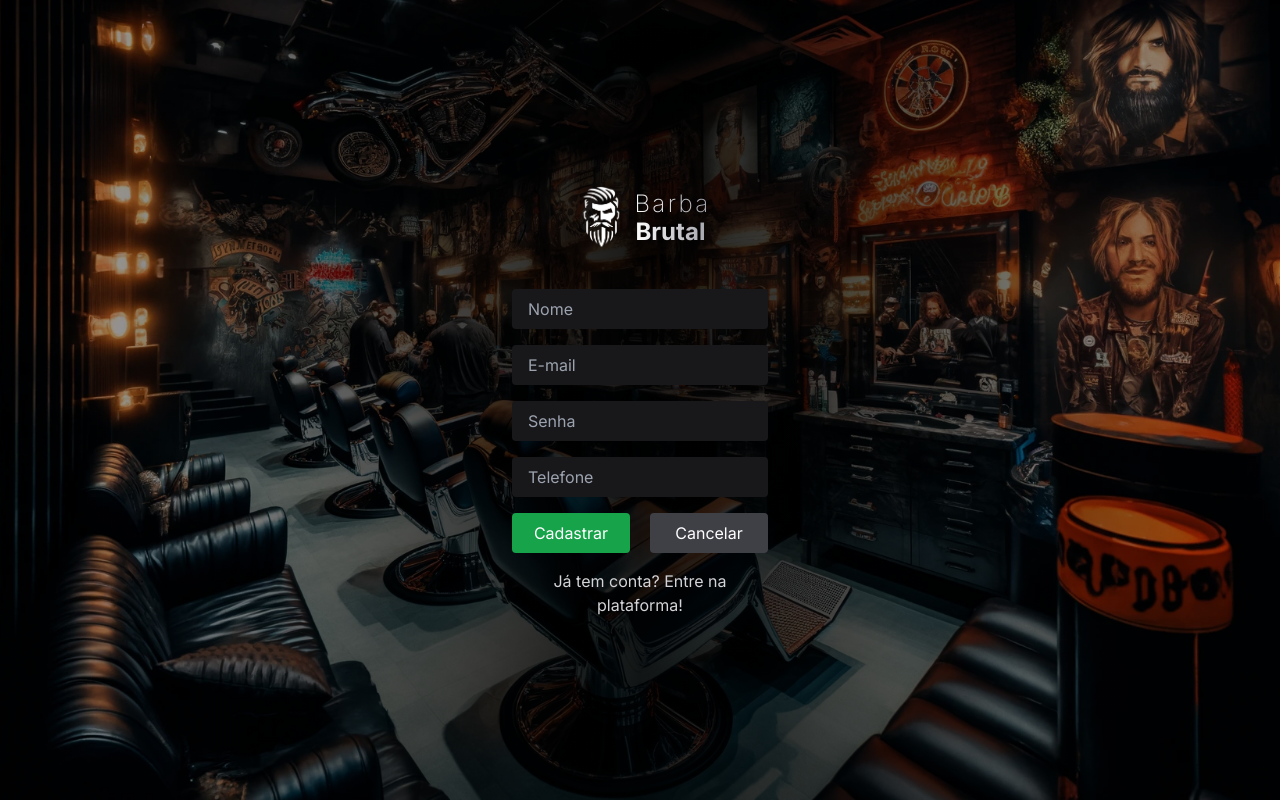
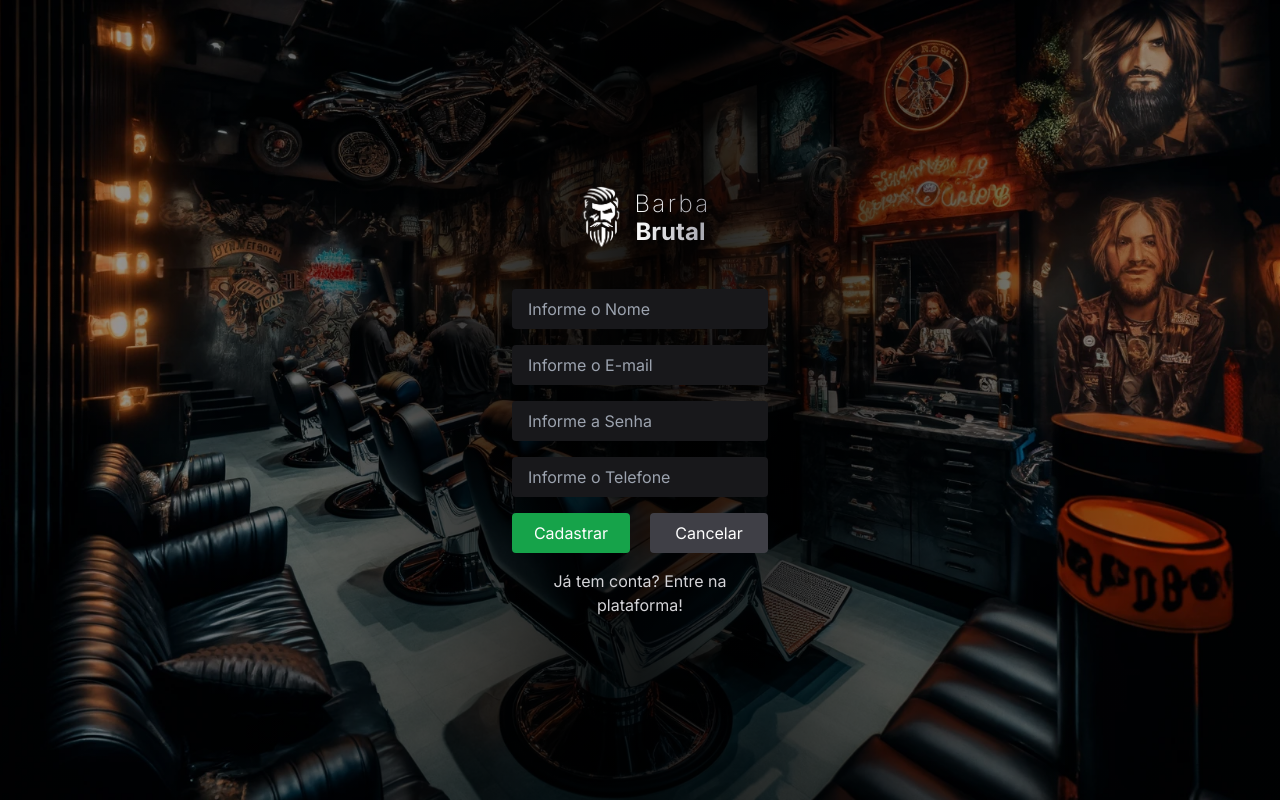
Before and after one commit to cleitonpecunha/prjEstudoBarbaBruta, a Next.js app in the folder apps/frontend/: page /entrar in a window 1280 px wide. Both pictures are taken after a click on the button "Ainda não tem conta? Cadastre-se!". Built offline with nearby package versions, Linux system fonts and the light colour scheme; no server answers.

Commit message:
ajustes finos no projeto #6

```diff
--- a/apps/frontend/src/components/usuario/FormUsuario.tsx
+++ b/apps/frontend/src/components/usuario/FormUsuario.tsx
@@ -60,7 +60,7 @@ export default function FormUsuario() {
                                 type="text"
                                 value={nome}
                                 onChange={(e) => setNome(e.target.value)}
-                                placeholder="Nome"
+                                placeholder="Informe o Nome"
                                 className="bg-zinc-900 px-4 py-2 rounded"
                             />
                         )}
@@ -68,14 +68,14 @@ export default function FormUsuario() {
                             type="email"
                             value={email}
                             onChange={(e) => setEmail(e.target.value)}
-                            placeholder="E-mail"
+                            placeholder="Informe o E-mail"
                             className="bg-zinc-900 px-4 py-2 rounded"
                         />
                         <input
                             type="password"
                             value={senha}
                             onChange={(e) => setSenha(e.target.value)}
-                            placeholder="Senha"
+                            placeholder="Informe a Senha"
                             className="bg-zinc-900 px-4 py-2 rounded"
                         />
                         {modo === 'cadastrar' && (
@@ -85,7 +85,7 @@ export default function FormUsuario() {
                                 onChange={(s) =>
                                     setTelefone(TelefoneUtils.desformatar(s.target.value))
                                 }
-                                placeholder="Telefone"
+                                placeholder="Informe o Telefone"
                                 className="bg-zinc-900 px-4 py-2 rounded"
                             />
                         )}
```
